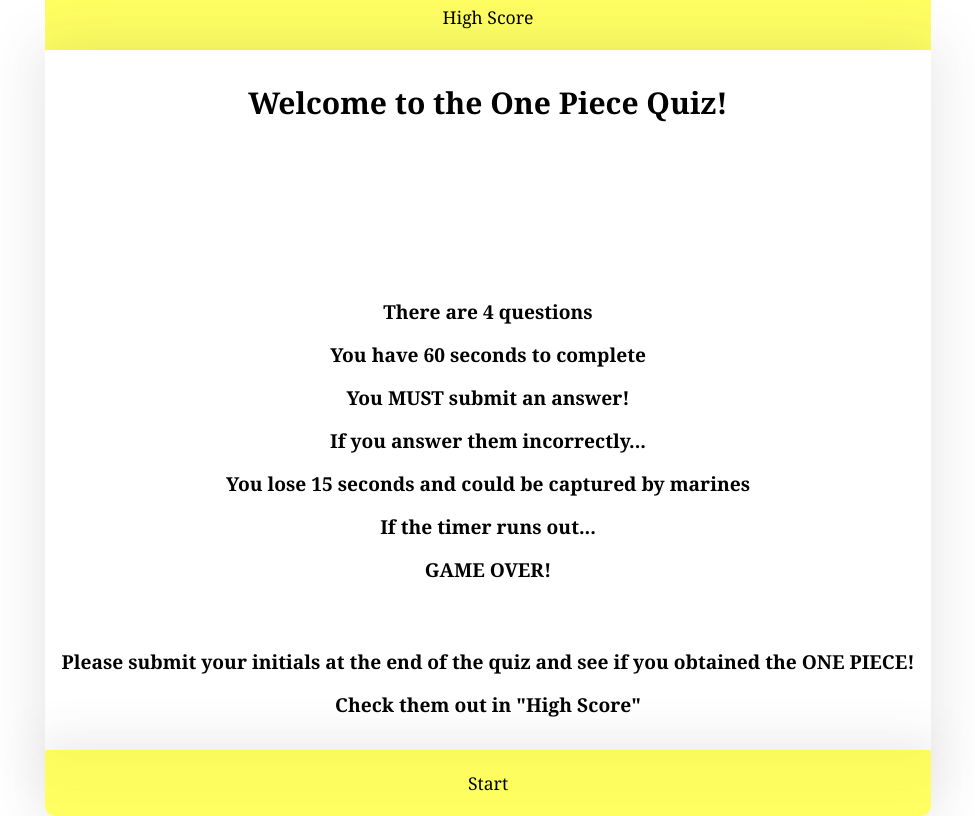
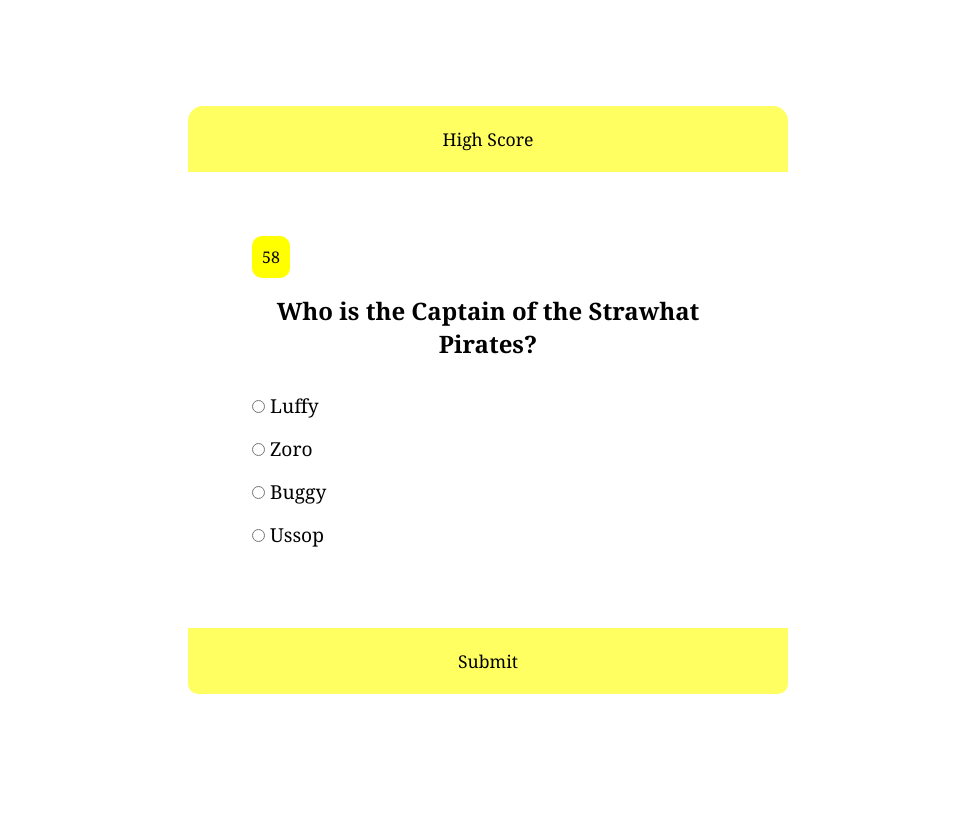
Before and after one commit to nvici/One-Piece-Quiz, a plain HTML site: page index.html in a window 1280 px wide. Both pictures are taken after a click on the button "Start". Shown: the whole page, without its empty margins (152-1127 px from the left). Drawn offline with Linux system fonts and the light colour scheme.

Commit message:
wrote javascript, updated some css and some html

```diff
--- a/index.html
+++ b/index.html
@@ -17,7 +17,7 @@
 
             </div>
 
-            <div class="welcome-container">
+            <div class="welcome-container" id="welcome">
                 <div class="welcome-header">
                     <h2 id="intro">
                         <ul>
@@ -39,7 +39,7 @@
                 <button id="start-btn">Start</button>
             </div>
 
-            <div class="data hide">
+            <div class="data hide" id="quiz">
                 <div class="quiz-sect">
 
                 <p id="clock">Watch the Clock!</p>
@@ -47,20 +47,20 @@
                 <ul>
                     <ul>
                         <li>
-
-                            <label>Answer</label>
+                            <input type="radio" name="answer" id="a" class="answer">
+                            <label for="a" id="a-answer">Answer</label>
                         </li>
                         <li>
-
-                            <label>Answer</label>
+                            <input type="radio" name="answer" id="b" class="answer">
+                            <label for="b" id="b-answer">Answer</label>
                         </li>
                         <li>
-
-                            <label>Answer</label>
+                            <input type="radio" name="answer" id="c" class="answer">
+                            <label for="c" id="c-answer">Answer</label>
                         </li>
                         <li>
-
-                            <label>Answer</label>
+                            <input type="radio" name="answer" id="d" class="answer">
+                            <label for="d" id="d-answer">Answer</label>
                         </li>
 
                     </ul>
@@ -72,16 +72,16 @@
             <button id="submit">Submit</button>
         </div>
 
-        <div class="data hide" >
+        <div class="data hide" id="score-form" >
             <h2 id="score"></h2>
             <form id="initials-form" class="initials">
                 <label for="initials">Initials:</label>
                 <a href="#" class="initials">
                 </a>
             </form>
-            <button> Reload</button>
+            <button id="reload"> Reload</button>
         </div>
     </div>
-
+    <script src="./script.js"></script>
 </body>
 </html>
--- a/script.js
+++ b/script.js
@@ -0,0 +1,156 @@
+var quizData = [
+    {
+        question: 'Who is the Captain of the Strawhat Pirates?',
+        a: 'Luffy',
+        b: 'Zoro',
+        c: 'Buggy',
+        d: 'Ussop',
+        correct: 'a',
+    },
+    {
+        question: "Who is Luffy's brother?",
+        a: 'Sanji',
+        b: 'Ace',
+        c: 'Dragon',
+        d: 'Garp',
+        correct: 'b',
+    },
+    {
+        question: "What is Luffy's full name?",
+        a: 'Monkey Luffy',
+        b: 'Trafalgar D Luffy',
+        c: 'Marshall D Luffy',
+        d: 'Monkey D Luffy',
+        correct: 'd',
+    },
+    {
+        question: 'What is the One Piece?',
+        a: 'Wealth, Fame, Power',
+        b: 'Void Century',
+        c: 'Freedom',
+        d: 'None of the above, we do not know yet',
+        correct: 'd',
+    },
+];
+
+var countdown = document.getElementById('clock');
+var time = 60;
+
+function updateCountDown() {
+    time--;
+    if (time <= 0) {
+        time = 0;
+        countdown.innerHTML = `${time}`;
+        endGame();
+
+    }
+    countdown.innerHTML = `${time}`;
+}
+
+var quiz = document.getElementById('quiz');
+var answerEls = document.querySelectorAll('.answer');
+var questionEl = document.getElementById('question');
+var aAnswer = document.getElementById('a-answer');
+var bAnswer = document.getElementById('b-answer');
+var cAnswer = document.getElementById('c-answer');
+var dAnswer = document.getElementById('d-answer');
+var submitBtn = document.getElementById('submit');
+var startBtn = document.getElementById('start-btn');
+
+var currentQuiz = 0;
+var score = 0;
+
+startBtn.addEventListener('click', function () {
+
+    setInterval(updateCountDown, 1000);
+
+    var startEl = document.getElementById('welcome');
+    startEl.classList.add('hide');
+
+    quiz.classList.remove('hide');
+
+    loadQuiz();
+})
+
+function loadQuiz() {
+
+    deselectAnswers();
+
+    var currentQuizData = quizData[currentQuiz];
+
+    questionEl.innerText = currentQuizData.question;
+    aAnswer.innerText = currentQuizData.a
+    bAnswer.innerText = currentQuizData.b
+    cAnswer.innerText = currentQuizData.c
+    dAnswer.innerText = currentQuizData.d
+}
+
+function deselectAnswers() {
+    answerEls.forEach(answerEl => answerEl.checked = false);
+}
+
+function getSelected() {
+    var answer
+    answerEls.forEach(answerEls => {
+        if (answerEls.checked) {
+            answer = answerEls.id
+        }
+    })
+    return answer
+}
+
+submitBtn.addEventListener('click', () => {
+    var answer = getSelected()
+    console.log(answer);
+    if (answer) {
+        if (answer === quizData[currentQuiz].correct) {
+            score++
+        }
+        else {
+            time -= 10;
+        }
+    } else {
+        return
+    }
+
+    currentQuiz++
+
+    if (currentQuiz === quizData.length) {
+        endGame()
+    } else {
+        loadQuiz()
+    }
+})
+
+function endGame() {
+    quiz.innerHTML = '';
+    var h2 = document.querySelector('#score');
+
+    h2.innerText = `You answered ${score}/${quizData.length} questions correctly`
+
+    var form = document.querySelector('#score-form');
+
+    form.classList.remove('hide');
+}
+
+var highScores = JSON.parse(localStorage.getItem('highScores')) || [];
+
+var initials_form = document.querySelector('#initials-form');
+
+
+initials_form.addEventListener('submit', function() {
+    var initials = document.querySelector('#initials');
+    var scoreObj = {
+    initials: initials.value,
+    score: score,
+    };
+
+    highScores.push(scoreObj);
+    localStorage.setItem('highScores', JSON.stringify(highScores));
+})
+
+
+var reload = document.querySelector('#reload')
+reload.addEventListener('click', function(){
+    location.reload()
+})
--- a/style.css
+++ b/style.css
@@ -90,7 +90,7 @@ button:hover {
 
 .intro-p {
     font-size: 30px;
-    height: 200px;
+    height: 50px;
 }
 
 #start-btn {
```
